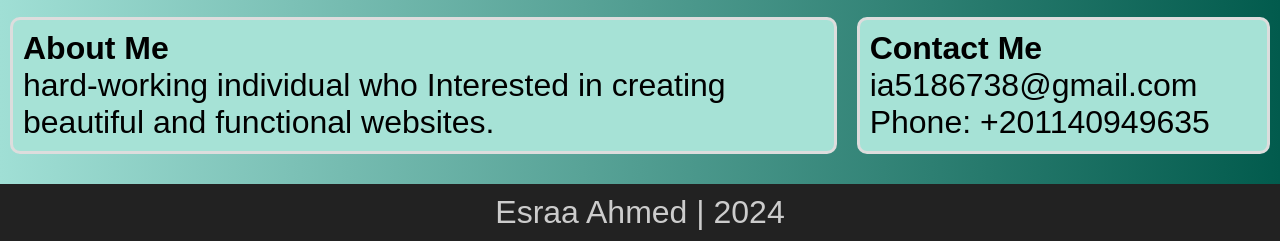
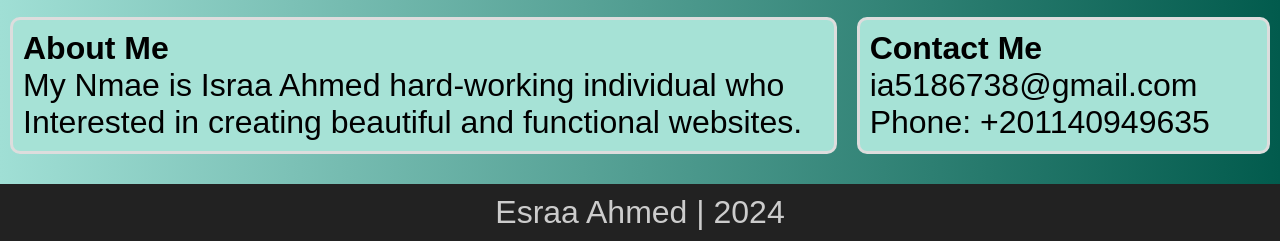
Before and after one commit to ISRAA24/Portfolio, a plain HTML site: page index.html in a window 1280 px wide. Shown: the part 1166-1407 px from the top of the page. Drawn offline with Linux system fonts and the light colour scheme.

Commit message:
Update index.html

```diff
--- a/index.html
+++ b/index.html
@@ -27,7 +27,7 @@
         </section>
         <section class="about">
             <h4>About Me</h4>
-            <p> hard-working individual who
+            <p> My Nmae is Israa Ahmed hard-working individual who
                 Interested in creating beautiful and functional websites.</p>
         </section>
         <section class="contact">
```
